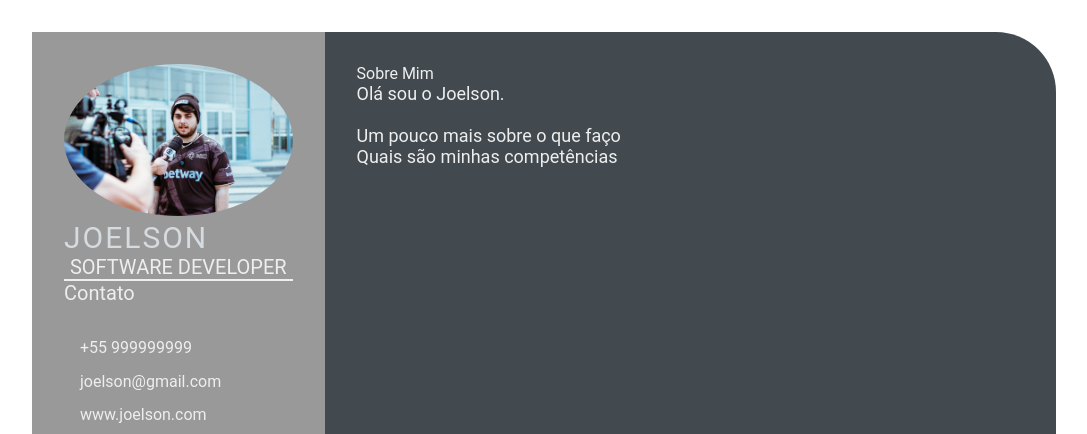
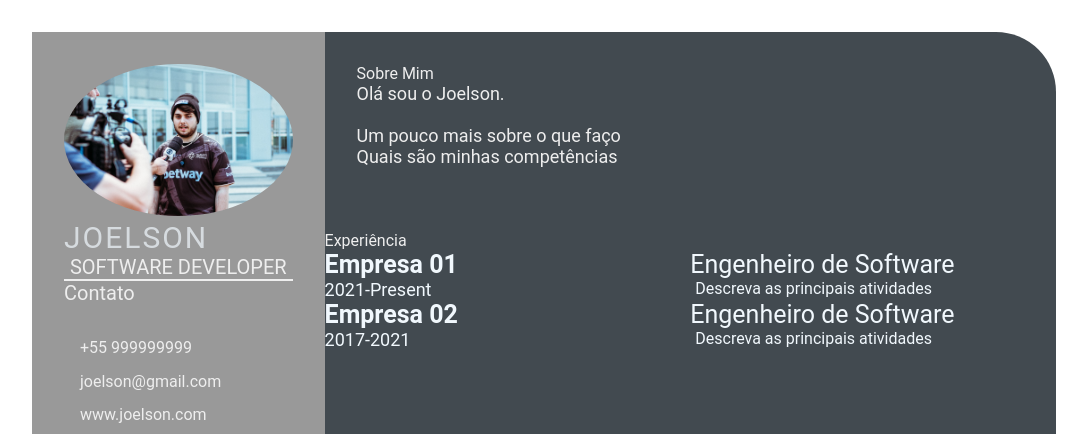
Before and after one commit to pedropzd/pedropzd.github.io, a plain HTML site: page index.html in a window 1280 px wide. Shown: the top 434 px of the page, without its empty margins (96-1183 px from the left). Drawn offline with Linux system fonts and the light colour scheme.

Commit message:
feature: add exp (#3)

```diff
--- a/index.html
+++ b/index.html
@@ -48,6 +48,31 @@
                         </p>
                     </section>
                 </div>
+                <section class="experience gap">
+                    <div class="right-title">Experiência</div>
+                    <div class="experience-contents">
+                        <div class="exp-left">
+                            <p class="exp-company-name">Empresa 01</p>
+                            <p class="exp-time-period">2021-Present</p>
+                        </div>
+                        <div class="exp-right">
+                            <p class="exp-position">Engenheiro de Software</p>
+                            <p class="exp-desc">
+                                Descreva as principais atividades
+                            </p>
+                        </div>
+                        <div class="exp-left">
+                            <p class="exp-company-name">Empresa 02</p>
+                            <p class="exp-time-period">2017-2021</p>
+                        </div>
+                        <div class="exp-right">
+                            <p class="exp-position">Engenheiro de Software</p>
+                            <p class="exp-desc">
+                                Descreva as principais atividades
+                            </p>
+                        </div>
+                    </div>
+                </section>
             </section>
     </main>
 </body>
--- a/style.css
+++ b/style.css
@@ -101,3 +101,38 @@
     font-size: 18px;
     color: #eeeeee;
 }
+
+.experience-contents,
+.education-contents,
+.awards-contents {
+    display: grid;
+    grid-template-columns: repeat(2, 1fr);
+    padding-bottom: 2rem;
+    color: #F1F8FD;
+}
+
+.exp-company-name,
+.education-school-name,
+.awards-company-name {
+    font-size: 25px;
+    font-weight: bold;
+}
+
+.exp-time-period,
+.educationp-time-period,
+.awards-time-period {
+    font-size: 18px;
+}
+
+.exp-position,
+.education-subject,
+.awards-name {
+    font-size: 25px;
+}
+
+.exp-desc,
+.education-desc,
+.awards-desc {
+    font-size: 16px;
+    padding-left: 5px;
+}
```
